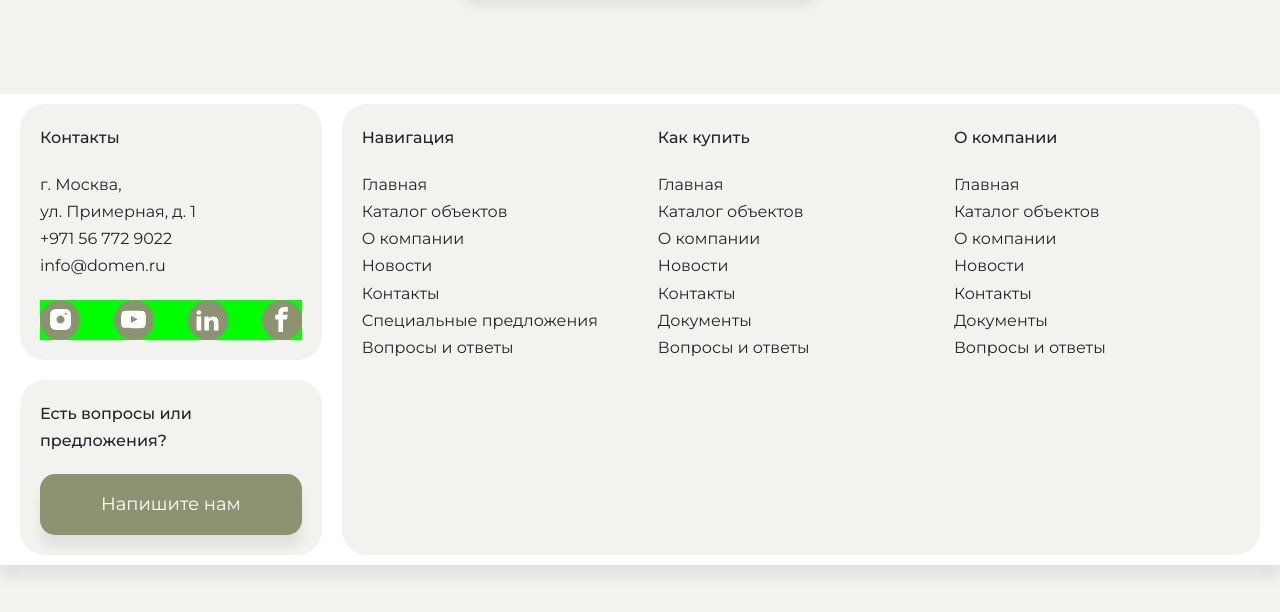
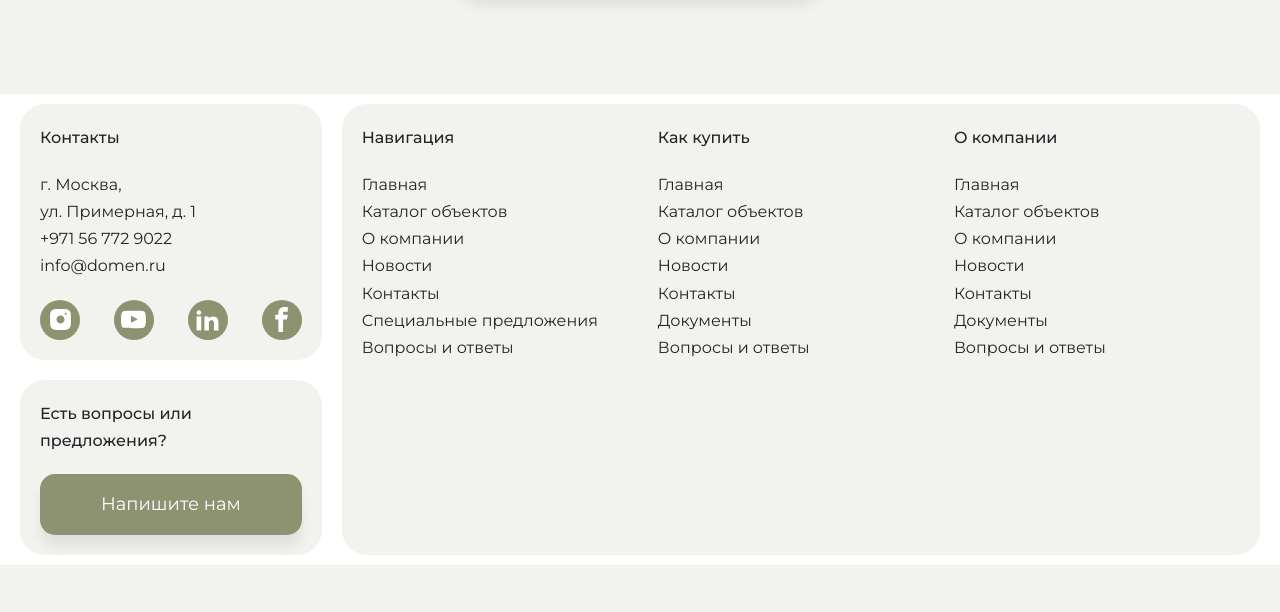
Before and after one commit to Kausyar-coder/Technig-Real-estate-Kausyar-Shangareeva, a website: page index.html in a window 1280 px wide. Shown: the part 2014-2626 px from the top of the page. After the commit the page ends 2579 px from the top, so only its background shows below. Drawn offline with Linux system fonts and the light colour scheme.

Commit message:
Update main design 2

```diff
--- a/sass/base/_base.scss
+++ b/sass/base/_base.scss
@@ -32,7 +32,7 @@ html {
 body {
   box-sizing: border-box;
   background-color: var(--color-primary-light);
-  height: 1000rem; // DELETE
+  // height: 1000rem; // DELETE
 }
 
 body {
--- a/sass/layouts/_footer.scss
+++ b/sass/layouts/_footer.scss
@@ -42,7 +42,6 @@
   }
 
   &__social-media {
-    background-color: lime;
     margin-top: 2rem;
     display: grid;
     grid-template-columns: repeat(4, auto);
```
Also changed, not shown: css/style.css, 1 other file.
